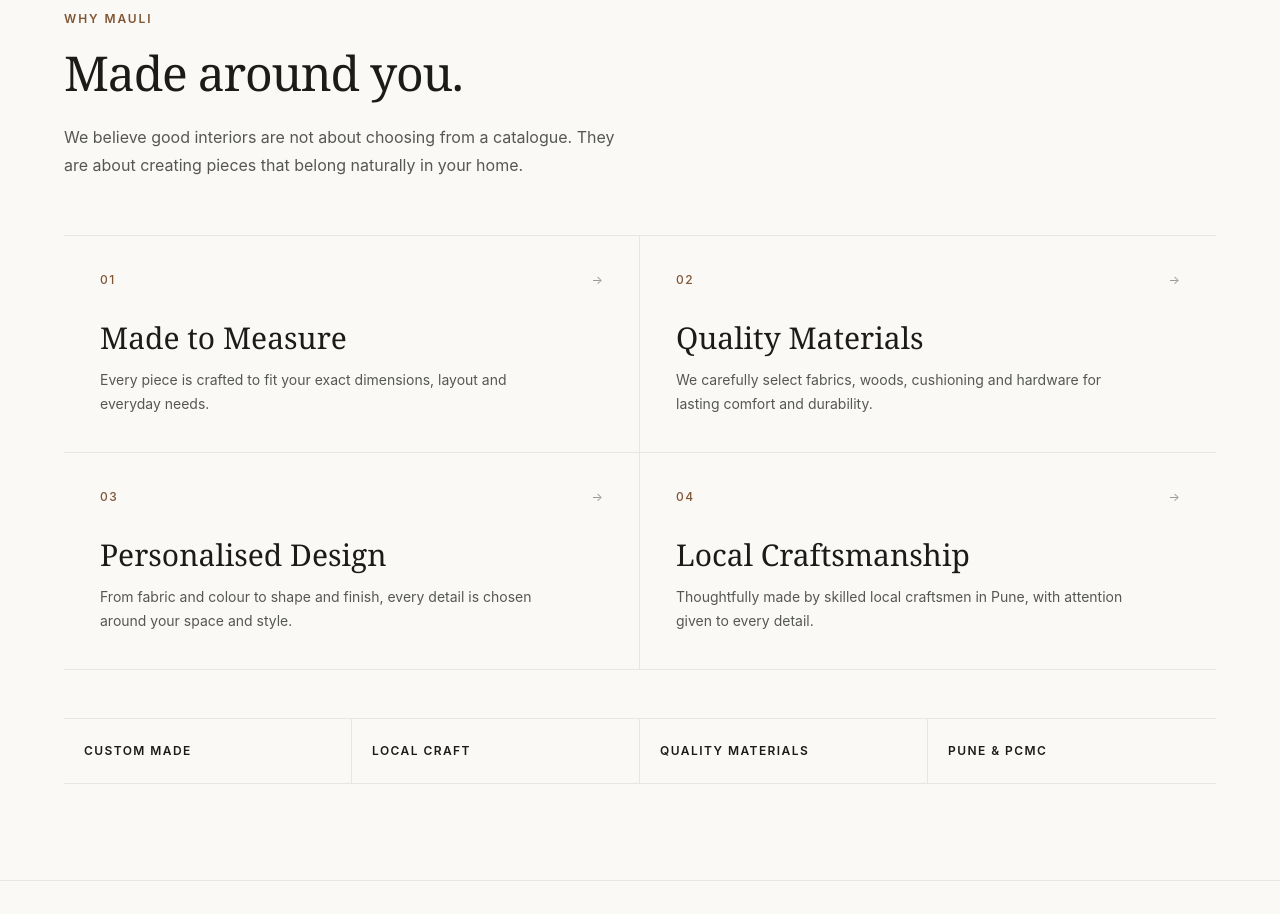
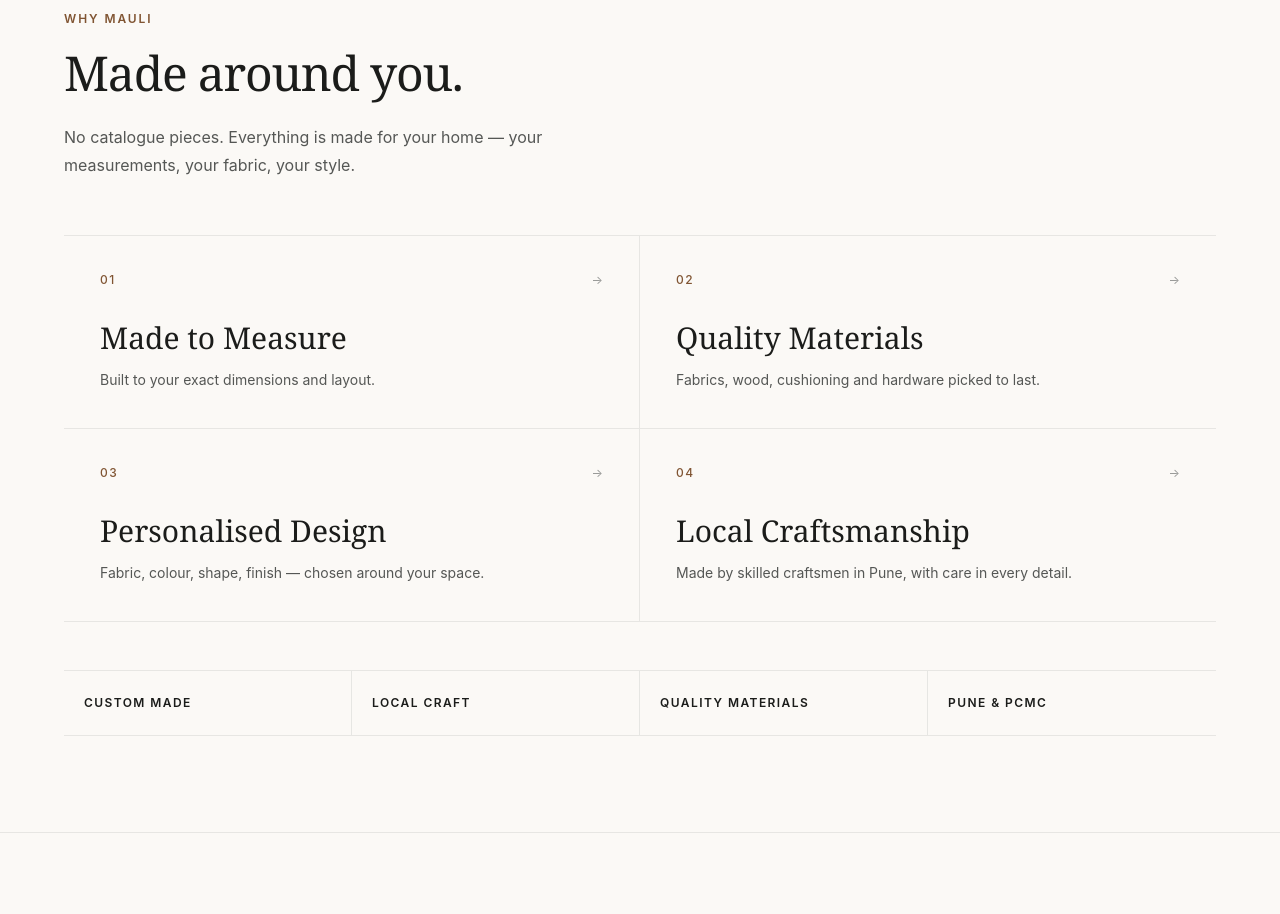
Before and after one commit to thiteswapnil1212-hue/INTERIOR-STORES-WEB, a Next.js app: page / in a window 1280 px wide. Shown: the part 5360-6274 px from the top of the page. Built offline with nearby package versions, Linux system fonts and the light colour scheme.

Commit message:
Rewrite why-choose-us copy, add card hover lift

```diff
--- a/src/components/home/WhyMauli.tsx
+++ b/src/components/home/WhyMauli.tsx
@@ -4,25 +4,25 @@ export default function WhyMauli() {
       number: "01",
       title: "Made to Measure",
       description:
-        "Every piece is crafted to fit your exact dimensions, layout and everyday needs.",
+        "Built to your exact dimensions and layout.",
     },
     {
       number: "02",
       title: "Quality Materials",
       description:
-        "We carefully select fabrics, woods, cushioning and hardware for lasting comfort and durability.",
+        "Fabrics, wood, cushioning and hardware picked to last.",
     },
     {
       number: "03",
       title: "Personalised Design",
       description:
-        "From fabric and colour to shape and finish, every detail is chosen around your space and style.",
+        "Fabric, colour, shape, finish — chosen around your space.",
     },
     {
       number: "04",
       title: "Local Craftsmanship",
       description:
-        "Thoughtfully made by skilled local craftsmen in Pune, with attention given to every detail.",
+        "Made by skilled craftsmen in Pune, with care in every detail.",
     },
   ];
 
@@ -41,8 +41,8 @@ export default function WhyMauli() {
           </h2>
 
           <p className="mt-5 max-w-xl text-sm leading-7 text-[#555755] md:text-base">
-            We believe good interiors are not about choosing from a catalogue.
-            They are about creating pieces that belong naturally in your home.
+            No catalogue pieces. Everything is made for your home — your
+            measurements, your fabric, your style.
           </p>
         </div>
 
@@ -51,7 +51,7 @@ export default function WhyMauli() {
           {reasons.map((reason, index) => (
             <div
               key={reason.number}
-              className={`group border-b border-[#747878]/15 p-7 transition-colors duration-300 hover:bg-[#f6f3ee] md:p-9 ${
+              className={`group border-b border-[#747878]/15 p-7 transition-all duration-300 hover:-translate-y-1 hover:bg-[#f6f3ee] motion-reduce:transition-none motion-reduce:hover:translate-y-0 md:p-9 ${
                 index % 2 === 0
                   ? "md:border-r md:border-[#747878]/15"
                   : ""
```
